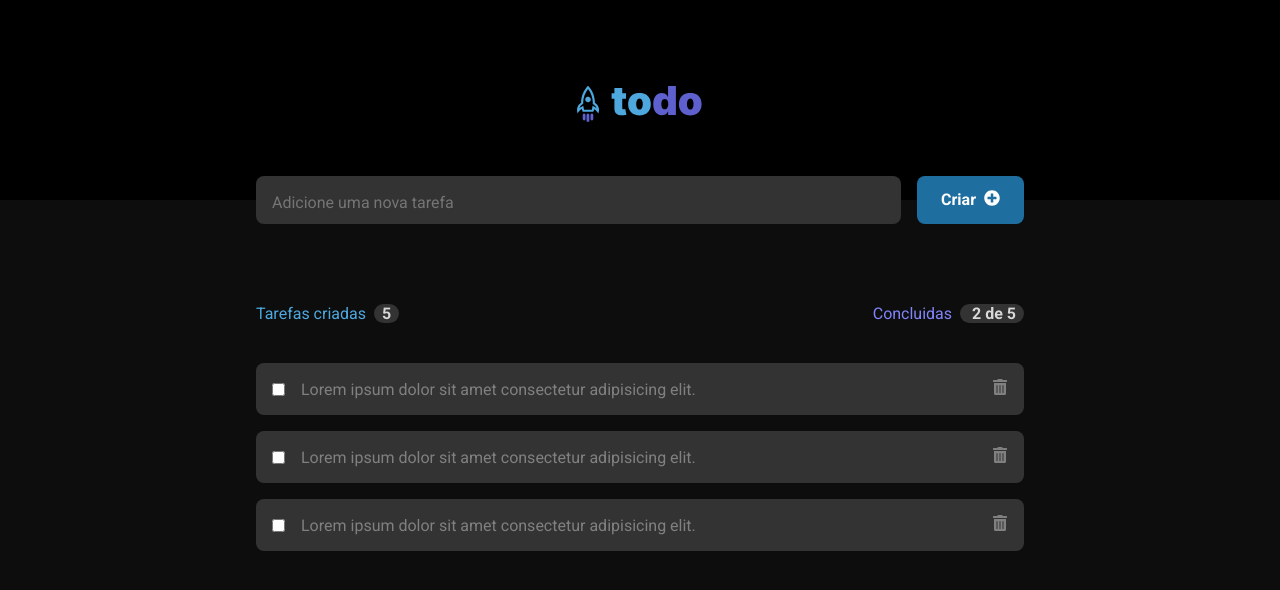
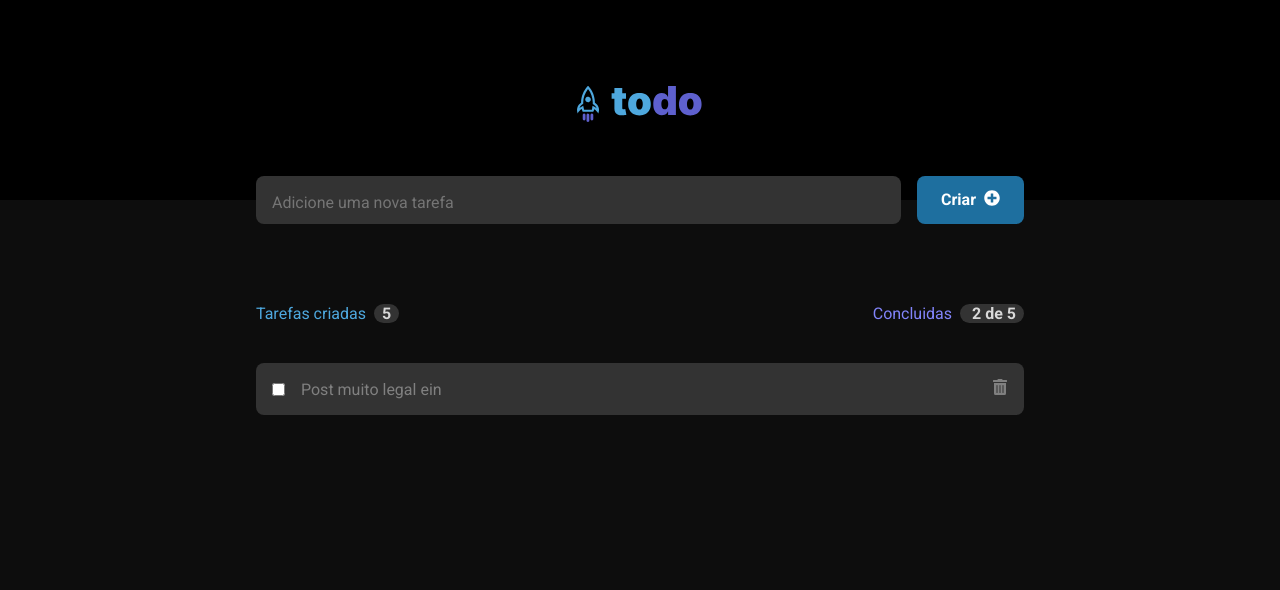
Before and after one commit to marcus-feitosa/to-do, a React (Vite) app: page / in a window 1280 px wide. Shown: the top 590 px of the page. Built offline with nearby package versions, Linux system fonts and the light colour scheme.

Commit message:
Deletando task

```diff
--- a/src/App.tsx
+++ b/src/App.tsx
@@ -3,7 +3,6 @@ import "./global.css"
 
 import { Header } from './components/Header'
 import { AddTaskBar } from './components/AddTaskBar'
-import { Task } from './components/Task'
 import { TaskTable } from './components/TaskTable'
 
 export function App() {
@@ -11,7 +10,7 @@ export function App() {
   return (
     <>
     <Header />
-    <AddTaskBar/>
+
     <TaskTable />
     </>
   )
--- a/src/components/Task.module.css
+++ b/src/components/Task.module.css
@@ -0,0 +1,37 @@
+.tasksContent{
+
+    padding: 1rem;
+    display:flex;
+    justify-content: space-between;
+
+
+    background: var(--gray-400);
+
+    border-radius: 8px;
+
+}
+
+.tasksContentStart{
+    display:flex;
+    flex-direction: row;
+
+    gap: 1rem;
+    margin: auto 0;
+}
+
+.tasksContent button{
+    background: transparent;
+    border: none;
+
+    color: var(--gray-300);
+    transition: background-color 0.8s;
+}
+
+.tasksContent button:hover{
+
+    color: var(--gray-600);
+}
+
+.tasksContent input[type="checkbox"]{
+    background: transparent;
+}
--- a/src/components/Task.tsx
+++ b/src/components/Task.tsx
@@ -1,9 +1,27 @@
+import { FaTrashAlt } from 'react-icons/fa'
 import styles from './Task.module.css'
 
-export function Task(){
+interface TaskProps{
+    taskContent:string;
+    onDeleteTask: (content:string) => void;
+}
+
+
+
+
+export function Task(props:TaskProps){
+
+    function handleDeleteComment(){
+        props.onDeleteTask(props.taskContent);
+        }
+
     return(
-        <h1>
-            Task
-        </h1>
+        <div className={styles.tasksContent}>
+                <div className={styles.tasksContentStart}>
+                <input type="checkbox"/>
+                <p>{props.taskContent}</p>
+                </div>
+                <button onClick={handleDeleteComment}><FaTrashAlt /></button>
+        </div>
     )
 }
--- a/src/components/TaskTable.module.css
+++ b/src/components/TaskTable.module.css
@@ -50,41 +50,3 @@
     margin-left: 8px;
 
 }
-
-.tasksContent{
-
-    padding: 1rem;
-    display:flex;
-    justify-content: space-between;
-
-
-    background: var(--gray-400);
-
-    border-radius: 8px;
-
-}
-
-.tasksContentStart{
-    display:flex;
-    flex-direction: row;
-
-    gap: 1rem;
-    margin: auto 0;
-}
-
-.tasksContent button{
-    background: transparent;
-    border: none;
-
-    color: var(--gray-300);
-    transition: background-color 0.8s;
-}
-
-.tasksContent button:hover{
-
-    color: var(--gray-600);
-}
-
-.tasksContent input[type="checkbox"]{
-    background: transparent;
-}
--- a/src/components/TaskTable.tsx
+++ b/src/components/TaskTable.tsx
@@ -1,8 +1,26 @@
 import styles from './TaskTable.module.css'
 import {FaTrashAlt} from 'react-icons/fa'
+import { Task } from './Task'
+import { ChangeEvent, FormEvent, useState } from 'react';
+import { AddTaskBar } from './AddTaskBar';
+
+
 
 export function TaskTable(){
+    const [tasks, setTasks] = useState([
+        "Post muito legal ein"
+
+    ])
+
+    function deleteTask(taskToDelete: string){
+        const tasksWithoutDeletedOne = tasks.filter(task => {
+            return task !== taskToDelete;
+        })
+        setTasks(tasksWithoutDeletedOne);
+    }
     return (
+        <>
+        <AddTaskBar/>
         <div className={styles.taskTable}>
 
             <div className={styles.tableStats}>
@@ -14,32 +32,10 @@ export function TaskTable(){
                 </div>
             </div>
 
-
-            <div className={styles.tasksContent}>
-                <div className={styles.tasksContentStart}>
-                <input type="checkbox"/>
-                <p>Lorem ipsum dolor sit amet consectetur adipisicing elit.</p>
-                </div>
-                <button><FaTrashAlt /></button>
-            </div>
-
-
-            <div className={styles.tasksContent}>
-                <div className={styles.tasksContentStart}>
-                <input type="checkbox"/>
-                <p>Lorem ipsum dolor sit amet consectetur adipisicing elit.</p>
-                </div>
-                <button><FaTrashAlt /></button>
-            </div>
-
-
-            <div className={styles.tasksContent}>
-                <div className={styles.tasksContentStart}>
-                <input type="checkbox"/>
-                <p>Lorem ipsum dolor sit amet consectetur adipisicing elit.</p>
-                </div>
-                <button><FaTrashAlt /></button>
-            </div>
+            {tasks.map(task => {
+                return <Task key={task} taskContent={task} onDeleteTask={deleteTask} />
+               })}
         </div>
+        </>
     )
 }
```
Also changed, not shown: src/components/AddTaskBar.tsx (+7 -1 lines).
